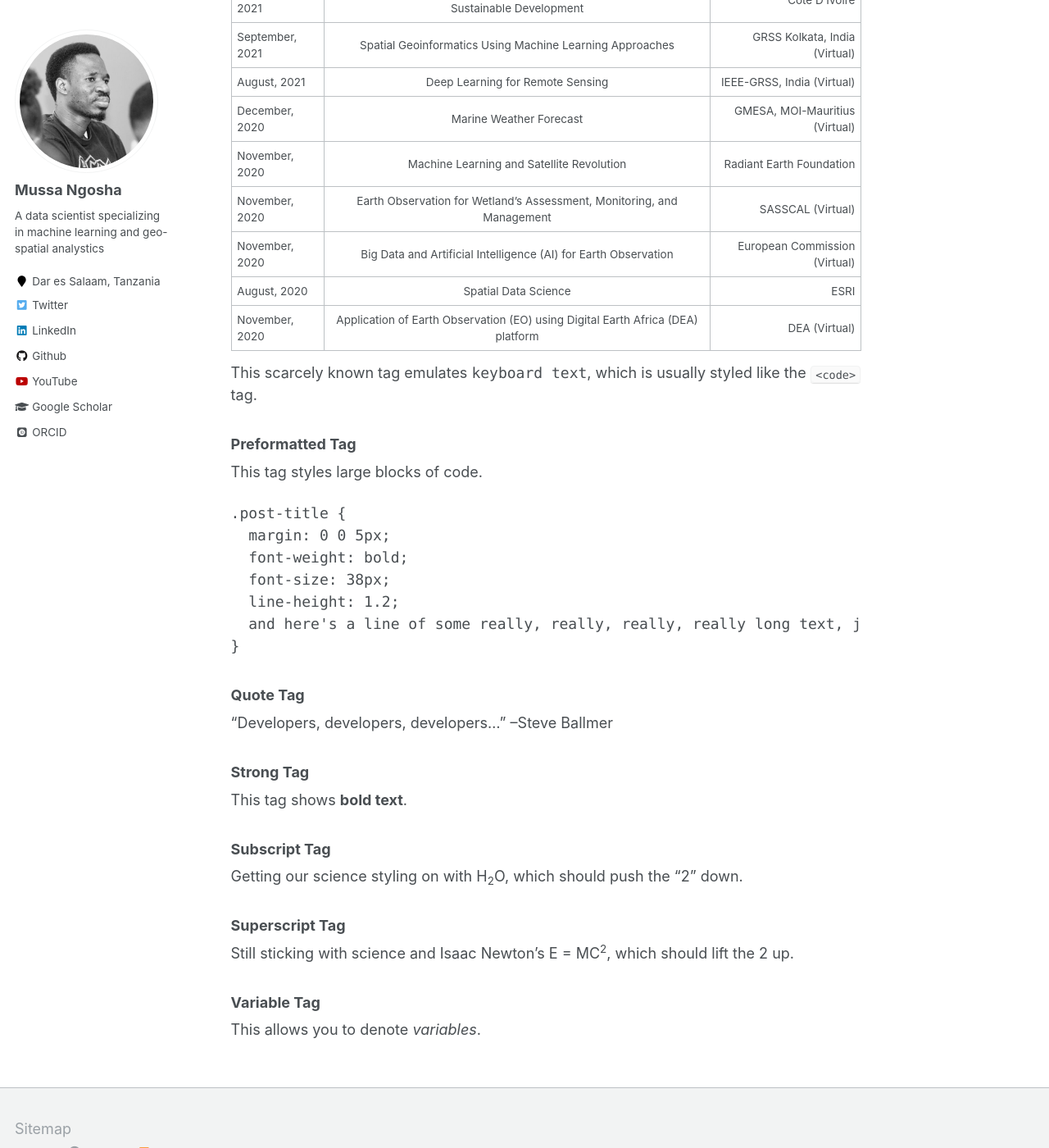
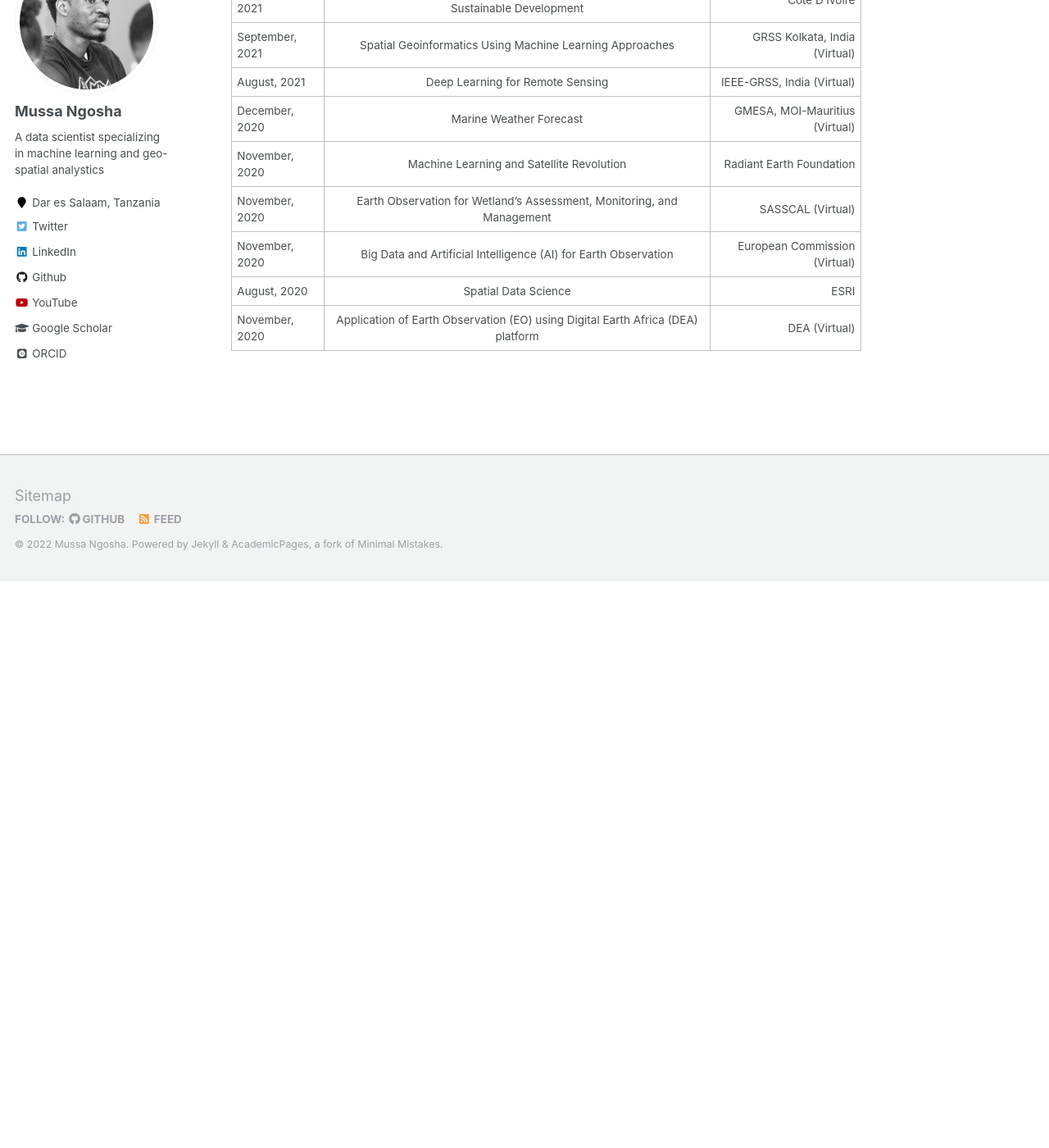
Before and after one commit to NgoshaJr/ngoshajr.github.io, a Jekyll site: the page built from _pages/markdown.md, in a window 1280 px wide and 1400 px high, scrolled down 690 px. Shown: the whole window at 82% size. Built offline with Jekyll 4.4.1, drawn with Linux system fonts in a browser that asks for light colours; some web fonts are replaced.

Commit message:
Update markdown.md

```diff
--- a/_pages/markdown.md
+++ b/_pages/markdown.md
@@ -31,41 +31,3 @@ redirect_from:
 |November, 2020 | Big Data and Artificial Intelligence (AI) for Earth Observation    | European Commission (Virtual)  |
 |August, 2020 | Spatial Data Science    | ESRI  |
 |November, 2020 | Application of Earth Observation (EO) using Digital Earth Africa (DEA) platform      | DEA (Virtual) |
-
-
-
-This scarcely known tag emulates <kbd>keyboard text</kbd>, which is usually styled like the `<code>` tag.
-
-### Preformatted Tag
-
-This tag styles large blocks of code.
-
-<pre>
-.post-title {
-  margin: 0 0 5px;
-  font-weight: bold;
-  font-size: 38px;
-  line-height: 1.2;
-  and here's a line of some really, really, really, really long text, just to see how the PRE tag handles it and to find out how it overflows;
-}
-</pre>
-
-### Quote Tag
-
-<q>Developers, developers, developers&#8230;</q> &#8211;Steve Ballmer
-
-### Strong Tag
-
-This tag shows **bold text**.
-
-### Subscript Tag
-
-Getting our science styling on with H<sub>2</sub>O, which should push the "2" down.
-
-### Superscript Tag
-
-Still sticking with science and Isaac Newton's E = MC<sup>2</sup>, which should lift the 2 up.
-
-### Variable Tag
-
-This allows you to denote <var>variables</var>.
```
